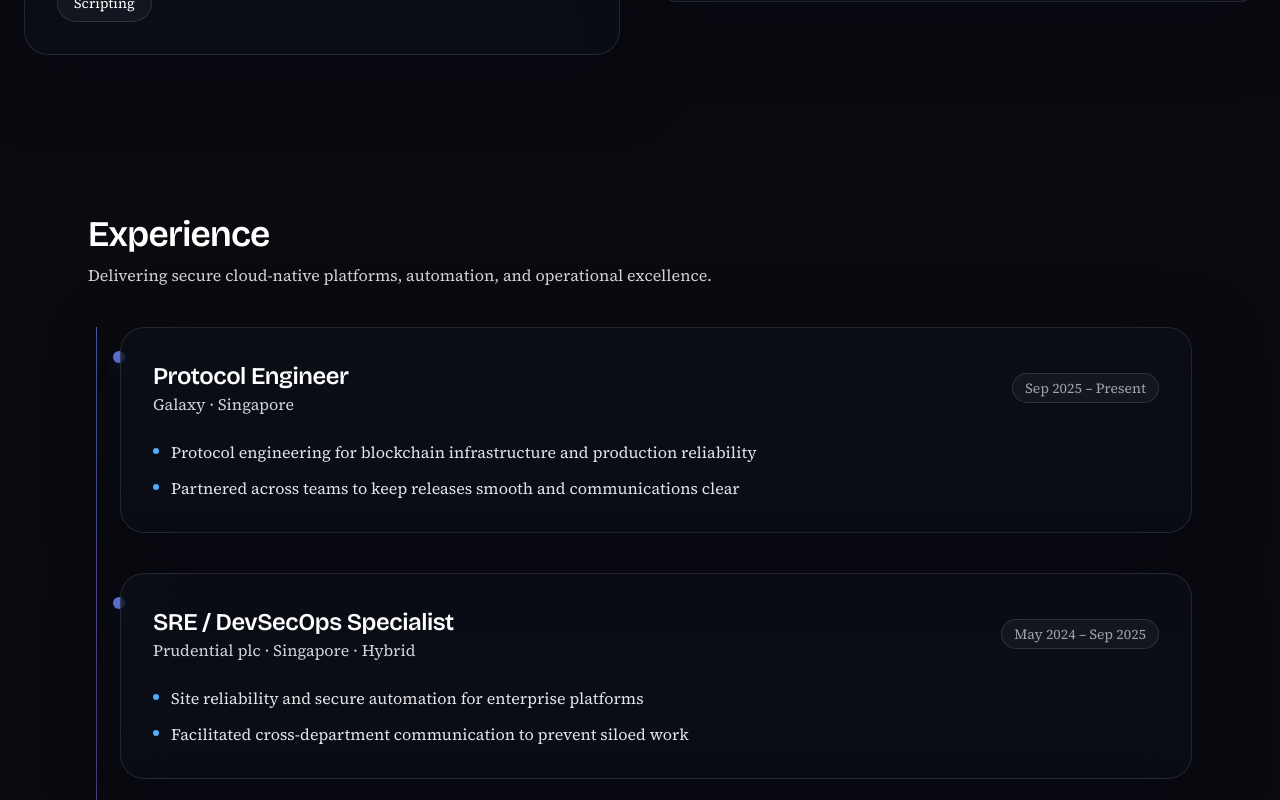
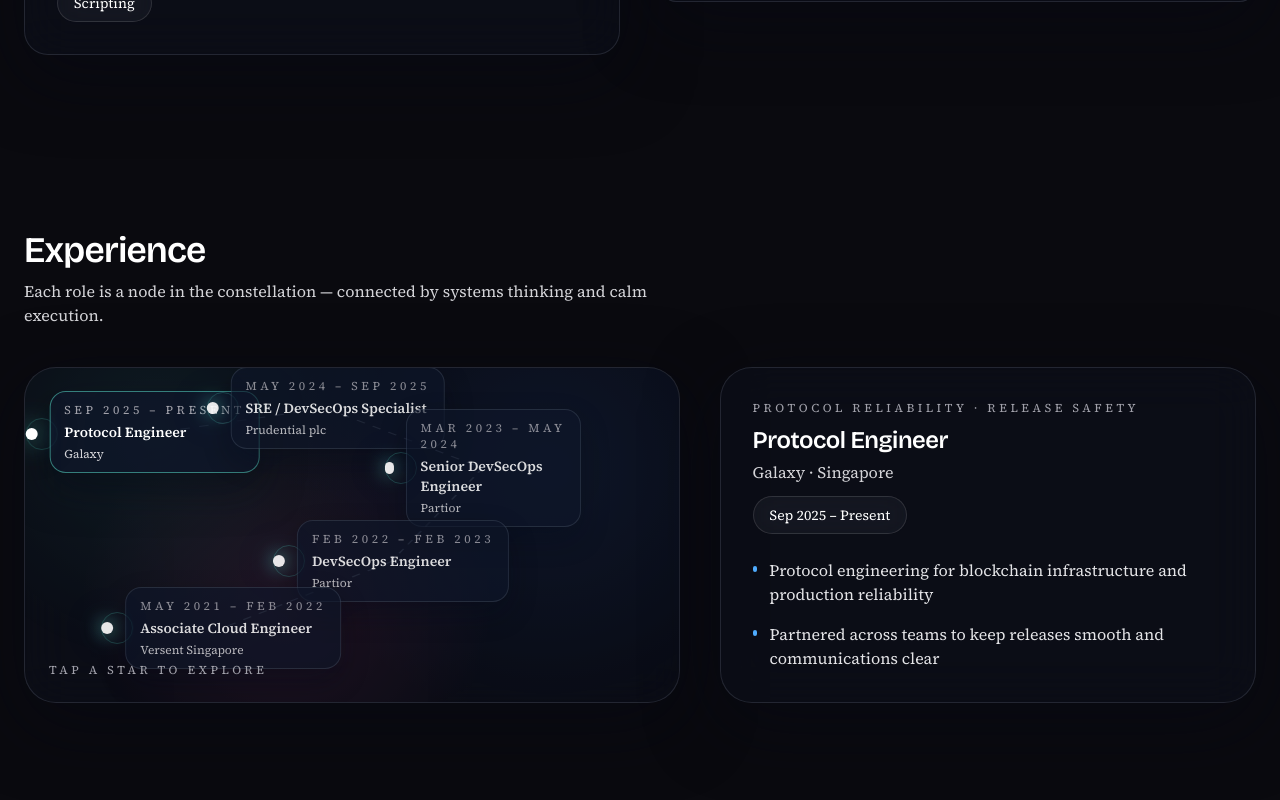
Before and after one commit to kenrickles/kenrick-portfolio, a Next.js app: page / in a window 1280 px wide. Shown: the part 1480-2280 px from the top of the page. Built offline with nearby package versions, Linux system fonts and the light colour scheme.

Commit message:
Replace experience timeline with constellation map

```diff
--- a/src/app/globals.css
+++ b/src/app/globals.css
@@ -159,3 +159,69 @@ section {
   background: rgba(148, 163, 184, 0.7);
   box-shadow: 0 0 12px rgba(56, 189, 248, 0.6);
 }
+
+.constellation-bg {
+  background-image: radial-gradient(circle at 20% 20%, rgba(94, 234, 212, 0.12), transparent 40%),
+    radial-gradient(circle at 80% 30%, rgba(59, 130, 246, 0.14), transparent 45%),
+    radial-gradient(circle at 40% 70%, rgba(236, 72, 153, 0.16), transparent 45%);
+}
+
+.constellation-line {
+  stroke: rgba(148, 163, 184, 0.35);
+  stroke-width: 0.3;
+  stroke-dasharray: 1.5 1.5;
+}
+
+.constellation-node {
+  position: absolute;
+  transform: translate(-50%, -50%);
+  display: flex;
+  align-items: center;
+  gap: 12px;
+  cursor: pointer;
+  text-align: left;
+}
+
+.constellation-node .constellation-core {
+  width: 12px;
+  height: 12px;
+  border-radius: 999px;
+  background: rgba(255, 255, 255, 0.9);
+  box-shadow: 0 0 18px rgba(94, 234, 212, 0.8), 0 0 40px rgba(59, 130, 246, 0.35);
+  z-index: 2;
+}
+
+.constellation-node .constellation-pulse {
+  position: absolute;
+  width: 32px;
+  height: 32px;
+  border-radius: 999px;
+  border: 1px solid rgba(94, 234, 212, 0.4);
+  animation: pulse 4s ease-in-out infinite;
+}
+
+.constellation-node .constellation-label {
+  display: flex;
+  flex-direction: column;
+  gap: 4px;
+  padding: 10px 14px;
+  border-radius: 16px;
+  background: rgba(15, 23, 42, 0.75);
+  border: 1px solid rgba(148, 163, 184, 0.2);
+  box-shadow: 0 12px 30px rgba(8, 12, 24, 0.4);
+  opacity: 0.85;
+  transition: all 0.3s ease;
+}
+
+.constellation-node:hover .constellation-label,
+.constellation-node.is-active .constellation-label {
+  opacity: 1;
+  transform: translateY(-2px);
+  border-color: rgba(94, 234, 212, 0.5);
+  box-shadow: 0 16px 40px rgba(8, 12, 24, 0.55);
+}
+
+.constellation-node.is-active .constellation-core {
+  background: #fff;
+  box-shadow: 0 0 25px rgba(94, 234, 212, 0.9), 0 0 60px rgba(236, 72, 153, 0.35);
+}
--- a/src/components/Experience.tsx
+++ b/src/components/Experience.tsx
@@ -1,34 +1,47 @@
 'use client';
 
+import { useMemo, useState } from 'react';
 import { motion } from 'framer-motion';
 import SectionHeading from './SectionHeading';
 
 const experiences = [
   {
+    id: 'galaxy-protocol',
     role: 'Protocol Engineer',
     company: 'Galaxy',
     location: 'Singapore',
     period: 'Sep 2025 – Present',
+    focus: 'Protocol reliability · release safety',
+    x: 18,
+    y: 20,
     bullets: [
       'Protocol engineering for blockchain infrastructure and production reliability',
       'Partnered across teams to keep releases smooth and communications clear',
     ],
   },
   {
+    id: 'prudential-sre',
     role: 'SRE / DevSecOps Specialist',
     company: 'Prudential plc',
     location: 'Singapore · Hybrid',
     period: 'May 2024 – Sep 2025',
+    focus: 'Reliability · secure automation',
+    x: 46,
+    y: 12,
     bullets: [
       'Site reliability and secure automation for enterprise platforms',
       'Facilitated cross-department communication to prevent siloed work',
     ],
   },
   {
+    id: 'partior-senior',
     role: 'Senior DevSecOps Engineer',
     company: 'Partior',
     location: 'Singapore',
     period: 'Mar 2023 – May 2024',
+    focus: 'Kubernetes · Vault · Blockchain',
+    x: 70,
+    y: 30,
     bullets: [
       'Containerisation and packaging of GoQuorum blockchain network and eight DApps images',
       'Creation and packaging of Helm Charts for GoQuorum (Quorum + Tessera) and DApps',
@@ -38,10 +51,14 @@ const experiences = [
     ],
   },
   {
+    id: 'partior-devsecops',
     role: 'DevSecOps Engineer',
     company: 'Partior',
     location: 'Singapore',
     period: 'Feb 2022 – Feb 2023',
+    focus: 'Docs · CLI tooling',
+    x: 56,
+    y: 58,
     bullets: [
       'Co-developed a Go CLI to generate Helm values and SQL scripts from YAML configs',
       'Worked with tech writers to produce clear, annotated client documentation',
@@ -50,10 +67,14 @@ const experiences = [
     ],
   },
   {
+    id: 'versent-cloud',
     role: 'Associate Cloud Engineer',
     company: 'Versent Singapore',
     location: 'Singapore',
     period: 'May 2021 – Feb 2022',
+    focus: 'CI/CD scale · Observability',
+    x: 30,
+    y: 78,
     bullets: [
       'Migrated 250 CI/CD projects from Bamboo to Jenkins at scale',
       'Created a Jenkins starter guide and upskilled client app teams',
@@ -64,55 +85,103 @@ const experiences = [
 ];
 
 export default function Experience() {
+  const [activeId, setActiveId] = useState(experiences[0].id);
+
+  const activeExperience = useMemo(
+    () => experiences.find((experience) => experience.id === activeId) ?? experiences[0],
+    [activeId]
+  );
+
   return (
-    <section id="experience" className="py-20">
-      <div className="max-w-6xl mx-auto px-6">
+    <section id="experience" className="py-24">
+      <div className="max-w-7xl mx-auto px-6">
         <SectionHeading
           title="Experience"
-          subtitle="Delivering secure cloud-native platforms, automation, and operational excellence."
+          subtitle="Each role is a node in the constellation — connected by systems thinking and calm execution."
         />
 
-        <div className="relative pl-8">
-          <div className="absolute left-2 top-0 bottom-0 w-px timeline-line opacity-70" />
+        <div className="grid lg:grid-cols-[1.1fr_0.9fr] gap-10">
+          <div className="relative glass-card rounded-[32px] p-8 overflow-hidden">
+            <div className="absolute inset-0 constellation-bg opacity-60" />
+            <svg
+              viewBox="0 0 100 100"
+              preserveAspectRatio="none"
+              className="absolute inset-0 h-full w-full"
+              aria-hidden="true"
+            >
+              {experiences.map((experience, index) => {
+                const next = experiences[index + 1];
+                if (!next) return null;
+                return (
+                  <line
+                    key={`${experience.id}-line`}
+                    x1={experience.x}
+                    y1={experience.y}
+                    x2={next.x}
+                    y2={next.y}
+                    className="constellation-line"
+                  />
+                );
+              })}
+            </svg>
 
-          <div className="space-y-10">
-            {experiences.map((experience, index) => (
+            {experiences.map((experience) => {
+              const isActive = experience.id === activeId;
+              return (
+                <button
+                  key={experience.id}
+                  type="button"
+                  onClick={() => setActiveId(experience.id)}
+                  className={`constellation-node ${isActive ? 'is-active' : ''}`}
+                  style={{ left: `${experience.x}%`, top: `${experience.y}%` }}
+                >
+                  <span className="constellation-pulse" />
+                  <span className="constellation-core" />
+                  <span className="constellation-label">
+                    <span className="text-xs uppercase tracking-[0.3em] text-dark-400">{experience.period}</span>
+                    <span className="text-sm font-semibold text-white">{experience.role}</span>
+                    <span className="text-xs text-dark-300">{experience.company}</span>
+                  </span>
+                </button>
+              );
+            })}
+
+            <div className="absolute bottom-6 left-6 text-xs text-dark-400 uppercase tracking-[0.3em]">
+              Tap a star to explore
+            </div>
+          </div>
+
           <motion.div
-                key={`${experience.company}-${experience.role}`}
-                initial={{ opacity: 0, y: 30 }}
-                whileInView={{ opacity: 1, y: 0 }}
-                viewport={{ once: true }}
-                transition={{ duration: 0.5, delay: index * 0.1 }}
-                className="relative"
+            key={activeExperience.id}
+            initial={{ opacity: 0, y: 20 }}
+            animate={{ opacity: 1, y: 0 }}
+            transition={{ duration: 0.4 }}
+            className="glass-card rounded-[32px] p-8"
           >
-                <span className="absolute -left-[7px] top-6 h-3 w-3 rounded-full bg-accent-purple shadow-lg shadow-accent-purple/40" />
-                <div className="glass-card rounded-3xl p-6 md:p-8">
-                  <div className="flex flex-wrap items-center justify-between gap-3">
+            <div className="flex items-center justify-between flex-wrap gap-3">
               <div>
-                      <h3 className="text-xl md:text-2xl font-semibold text-white">
-                        {experience.role}
+                <p className="text-xs uppercase tracking-[0.3em] text-dark-400">{activeExperience.focus}</p>
+                <h3 className="text-2xl font-semibold text-white mt-2 font-display">
+                  {activeExperience.role}
                 </h3>
-                      <p className="text-dark-300">
-                        {experience.company} · {experience.location}
+                <p className="text-dark-300 mt-1">
+                  {activeExperience.company} · {activeExperience.location}
                 </p>
               </div>
-                    <span className="text-sm text-dark-400 px-3 py-1 rounded-full glass">
-                      {experience.period}
+              <span className="px-4 py-2 rounded-full glass text-sm text-white">
+                {activeExperience.period}
               </span>
             </div>
 
-                  <ul className="mt-6 space-y-3 text-dark-200">
-                    {experience.bullets.map((bullet) => (
+            <ul className="mt-6 space-y-4 text-dark-200">
+              {activeExperience.bullets.map((bullet) => (
                 <li key={bullet} className="flex items-start gap-3">
                   <span className="mt-2 h-1.5 w-1.5 rounded-full bg-accent-cyan" />
                   <span>{bullet}</span>
                 </li>
               ))}
             </ul>
-                </div>
           </motion.div>
-            ))}
-          </div>
         </div>
       </div>
     </section>
```
Lines whose indentation alone changed are shown as unchanged.
